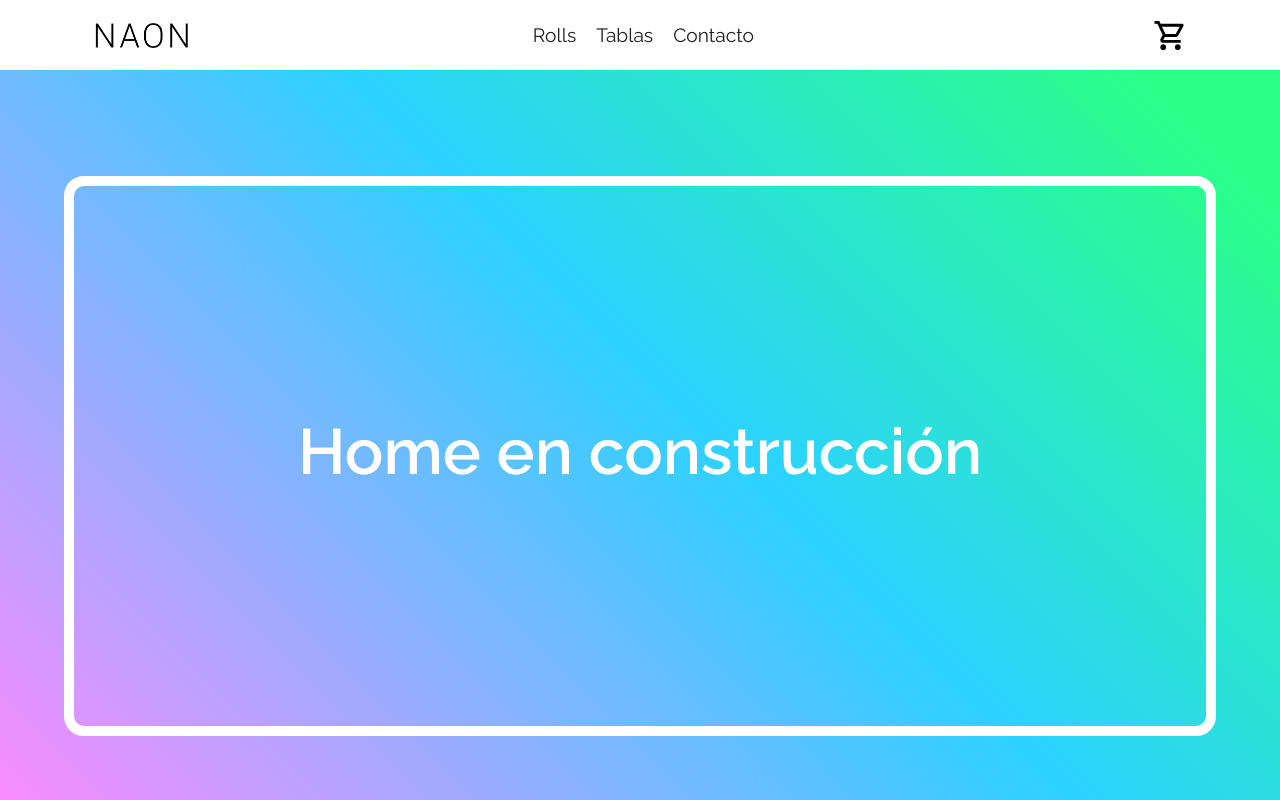
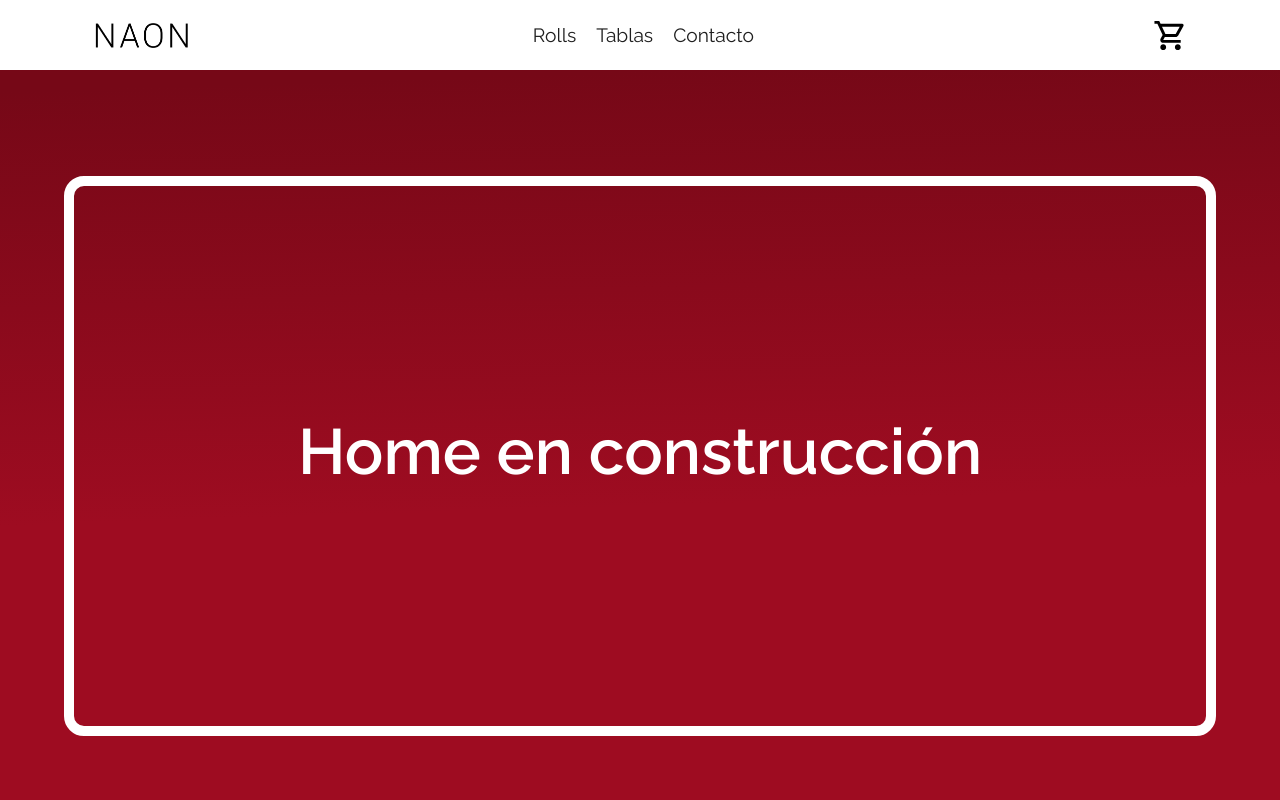
Before and after one commit to felipelerner/naon, a React (Create React App) app: page / in a window 1280 px wide. Built offline with nearby package versions, Linux system fonts and the light colour scheme.

Commit message:
cambio color de fondo

```diff
--- a/src/App.css
+++ b/src/App.css
@@ -26,8 +26,9 @@ html::-webkit-scrollbar {
     min-height: 100vh;
     height: 100%;
     width: 100%;
-    background-color: #FA8BFF;
-    background-image: linear-gradient(45deg, #FA8BFF 0%, #2BD2FF 52%, #2BFF88 90%);
+    background-image: linear-gradient( 178.2deg,  rgba(118,8,23,1) 10.9%, rgba(158,12,33,1) 62.6% );
+    /* background-color: #FA8BFF;
+    background-image: linear-gradient(45deg, #FA8BFF 0%, #2BD2FF 52%, #2BFF88 90%); */
 }
 
 .bodyApp{
@@ -62,14 +63,6 @@ h2{
   color: #61dafb;
 }
 
-@keyframes App-logo-spin {
-  from {
-    transform: rotate(0deg);
-  }
-  to {
-    transform: rotate(360deg);
-  }
-}
 
 .home{
   z-index: 999;
```
